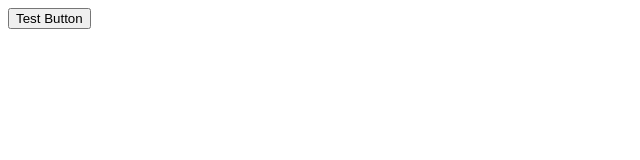
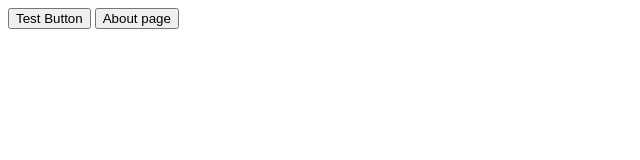
Before and after one commit to arunStudio/dtokens-test, a plain HTML site: page index.html in a window 1280 px wide. Shown: the whole page, without its empty margins (0-640 px from the left). Drawn offline with Linux system fonts and the light colour scheme.

Commit message:
Added about button

```diff
--- a/index.html
+++ b/index.html
@@ -2,5 +2,6 @@
     <head></head>
 <body>
     <button>Test Button</button>
+    <button>About page</button>
 </body>
 </html>
```
